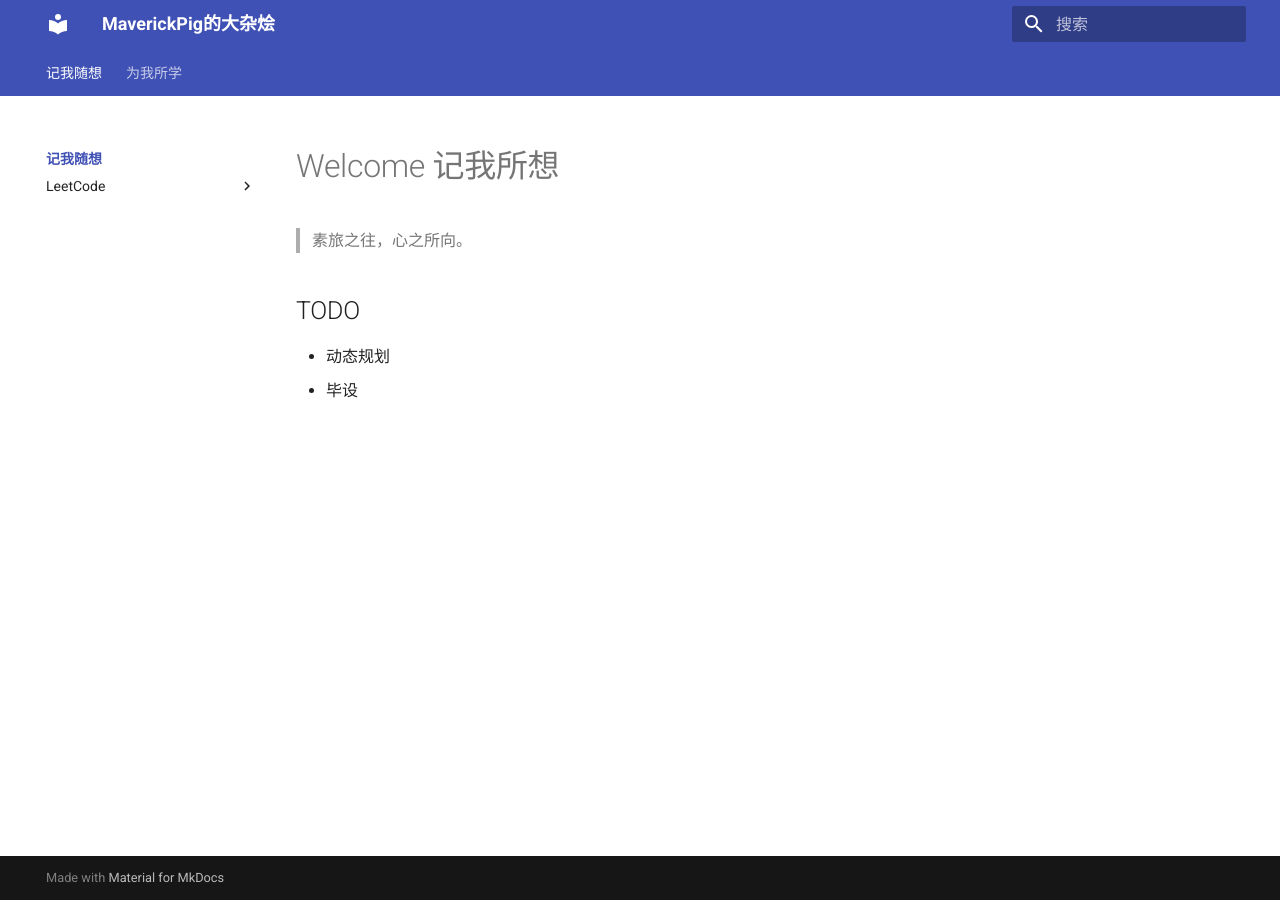
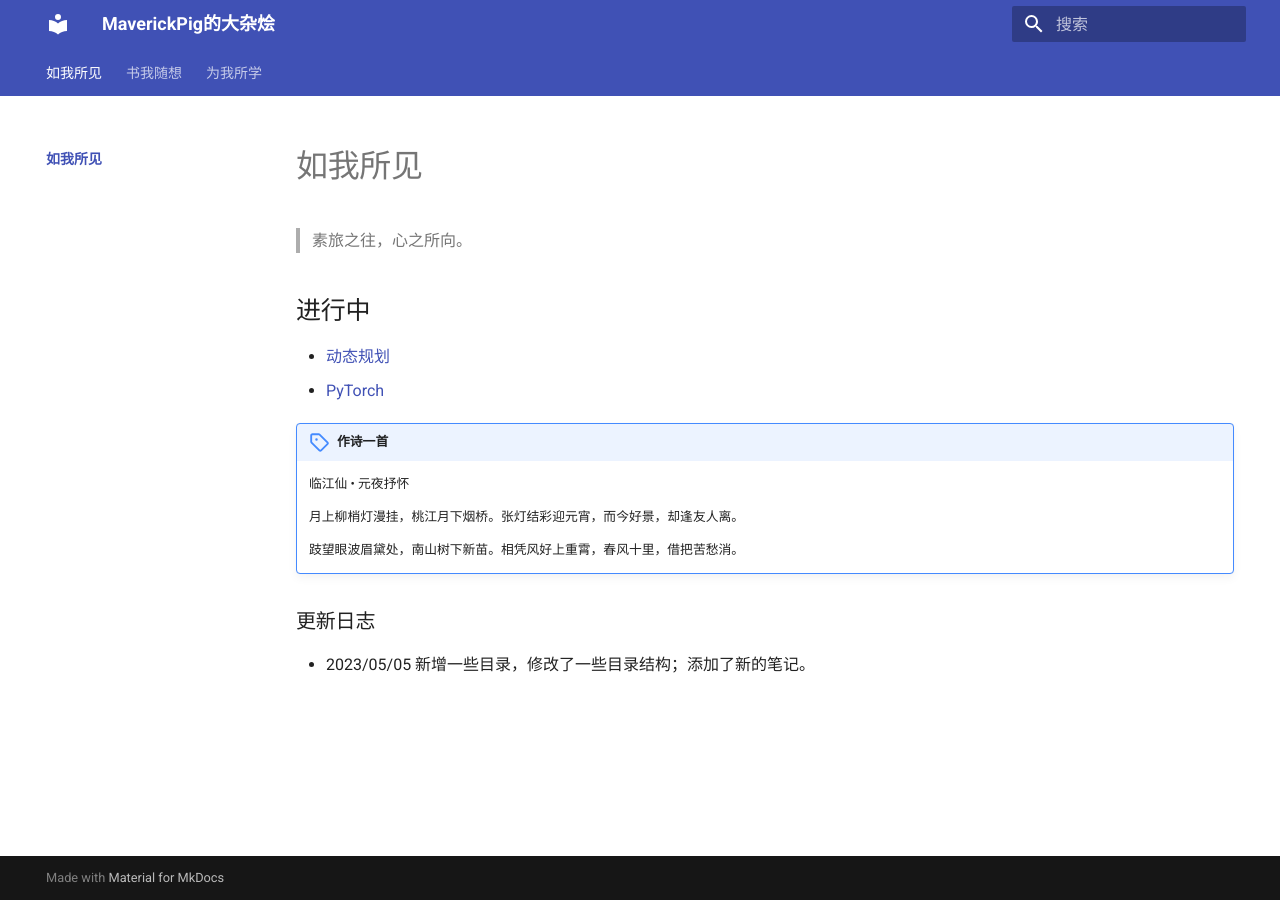
Before and after one commit to Maverick618/Maverick618.github.io, an MkDocs documentation site: the page built from docs/index.md, in a window 1280 px wide. Built offline with MkDocs 1.6.1 and Material for MkDocs 9.7.7, drawn with Linux system fonts in a browser that asks for light colours; old or Windows-style settings are respelled for this version of MkDocs.

Commit message:
update website

```diff
--- a/docs/index.md
+++ b/docs/index.md
@@ -1,5 +1,14 @@
-# Welcome 记我所想
+# 如我所见
 > 素旅之往，心之所向。
-## TODO
- - 动态规划
- - 毕设
+## 进行中
+ - [动态规划](./为我所学/数据结构与算法/动态规划.md)
+ - [PyTorch](./为我所学/PyTorch/index.md)
+
+!!! note "作诗一首"
+    临江仙 • 元夜抒怀
+
+    月上柳梢灯漫挂，桃江月下烟桥。张灯结彩迎元宵，而今好景，却逢友人离。
+
+    跂望眼波眉黛处，南山树下新苗。相凭风好上重霄，春风十里，借把苦愁消。
+### 更新日志
+- 2023/05/05 新增一些目录，修改了一些目录结构；添加了新的笔记。
--- a/mkdocs.yml
+++ b/mkdocs.yml
@@ -34,15 +34,25 @@ theme:
       quote: octicons/quote-16
 
 nav:
-  - 记我随想:
+  - 如我所见:
       - index.md
-      - LeetCode:
-          - 记我随想\leetcode_notes\index.md
-          - 记我随想\leetcode_notes\April_2021.md
-          - 记我随想\leetcode_notes\March 2021.md
-          - 记我随想\leetcode_notes\September_2021.md
+
+  - 书我随想:
+      - 书我随想\index.md
+
   - 为我所学:
       - 为我所学/index.md
+      - PyTorch:
+          - 为我所学\PyTorch\index.md
+          - 为我所学\PyTorch\数据集与数据处理.md
+          - 为我所学\PyTorch\神经网络搭建.md
+      - 参数量化:
+          - 为我所学\参数量化\VecQ.md
       - 数据结构与算法:
           - 为我所学\数据结构与算法\index.md
           - 为我所学\数据结构与算法\动态规划.md
+      - LeetCode:
+          - 为我所学\leetcode_notes\index.md
+          - 为我所学\leetcode_notes\April_2021.md
+          - 为我所学\leetcode_notes\March 2021.md
+          - 为我所学\leetcode_notes\September_2021.md
```
Also changed, not shown: docs/为我所学/PyTorch/index.md (added, +3 -0 lines), docs/为我所学/PyTorch/数据集与数据处理.md (added, +47 -0 lines), docs/为我所学/index.md (+1 -1 lines), docs/为我所学/PyTorch/神经网络搭建.md (added), docs/为我所学/leetcode_notes/April_2021.md (renamed from docs/记我随想/leetcode_notes/April_2021.md), docs/为我所学/leetcode_notes/March 2021.md (renamed from docs/记我随想/leetcode_notes/March 2021.md), docs/为我所学/leetcode_notes/September_2021.md (renamed from docs/记我随想/leetcode_notes/September_2021.md), docs/为我所学/leetcode_notes/index.md (renamed from docs/记我随想/leetcode_notes/index.md), docs/为我所学/参数量化/VecQ.md (added), docs/书我随想/index.md (added).
